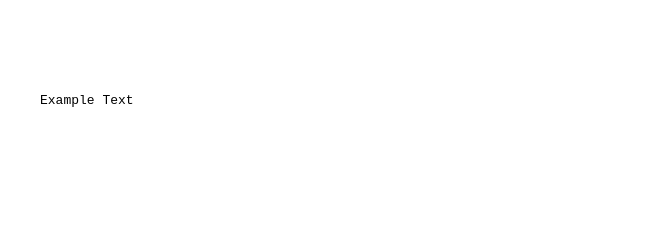
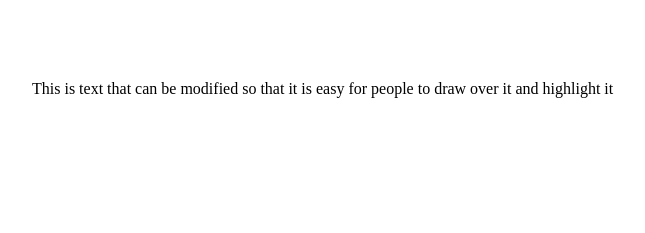
Before and after one commit to rbloomgren/multimediaproject, a plain HTML site: page accesibilityeditor.html in a window 1280 px wide. Shown: the whole page, without its empty margins (96-741 px from the left). Drawn offline with Linux system fonts and the light colour scheme.

Commit message:
added draw over text

```diff
--- a/accesibilityeditor.html
+++ b/accesibilityeditor.html
@@ -74,10 +74,10 @@
     }
     </script>
     <body onload="init()">
-        <canvas id="can" width="1000" height="1000" style="position:absolute;"></canvas>
-        <div style="position:absolute;top:10%;left:10%;">
-            <object data="text.txt"></object>
-        </div>
-        <img id="canvasimg" style="position:absolute;top:10%;left:52%;" style="display:none;">
+		<div unselectable="on" onselectstart="return false;" class="unselectable" style="position:absolute;top:10%;left:10%;z-index: 1;">This is text that can be modified so that it is easy for people to draw over it and highlight it</div>
+        <canvas id="can" width="1000" height="1000" style="position:absolute;z-index: 2;">
+		<object data="text.txt"></object>
+		</canvas>
+
     </body>
     </html>
```
